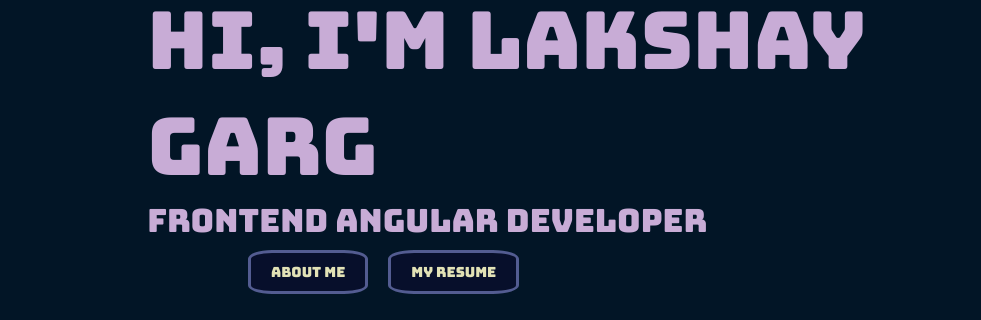
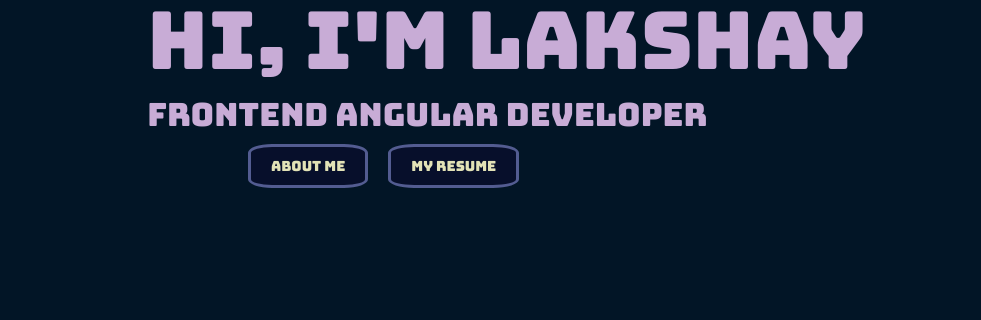
Before and after one commit to Lakshay-garg/Lakshay-garg-portfolio, a plain HTML site: page index.html in a window 1280 px wide. Shown: the part 236-556 px from the top of the page, 32-1013 px from the left. Drawn offline with Linux system fonts and the light colour scheme.

Commit message:
testing done

```diff
--- a/index.html
+++ b/index.html
@@ -17,7 +17,7 @@
             </header>
             <div class="container">
                 <div class="intro">
-                    <h1>Hi, I'M Lakshay Garg</h1>
+                    <h1>Hi, I'M Lakshay</h1>
                     <p>Frontend Angular Developer</p>
                     <div class="about-me">
                         <button onclick="openAbout()">About Me</button>
```
